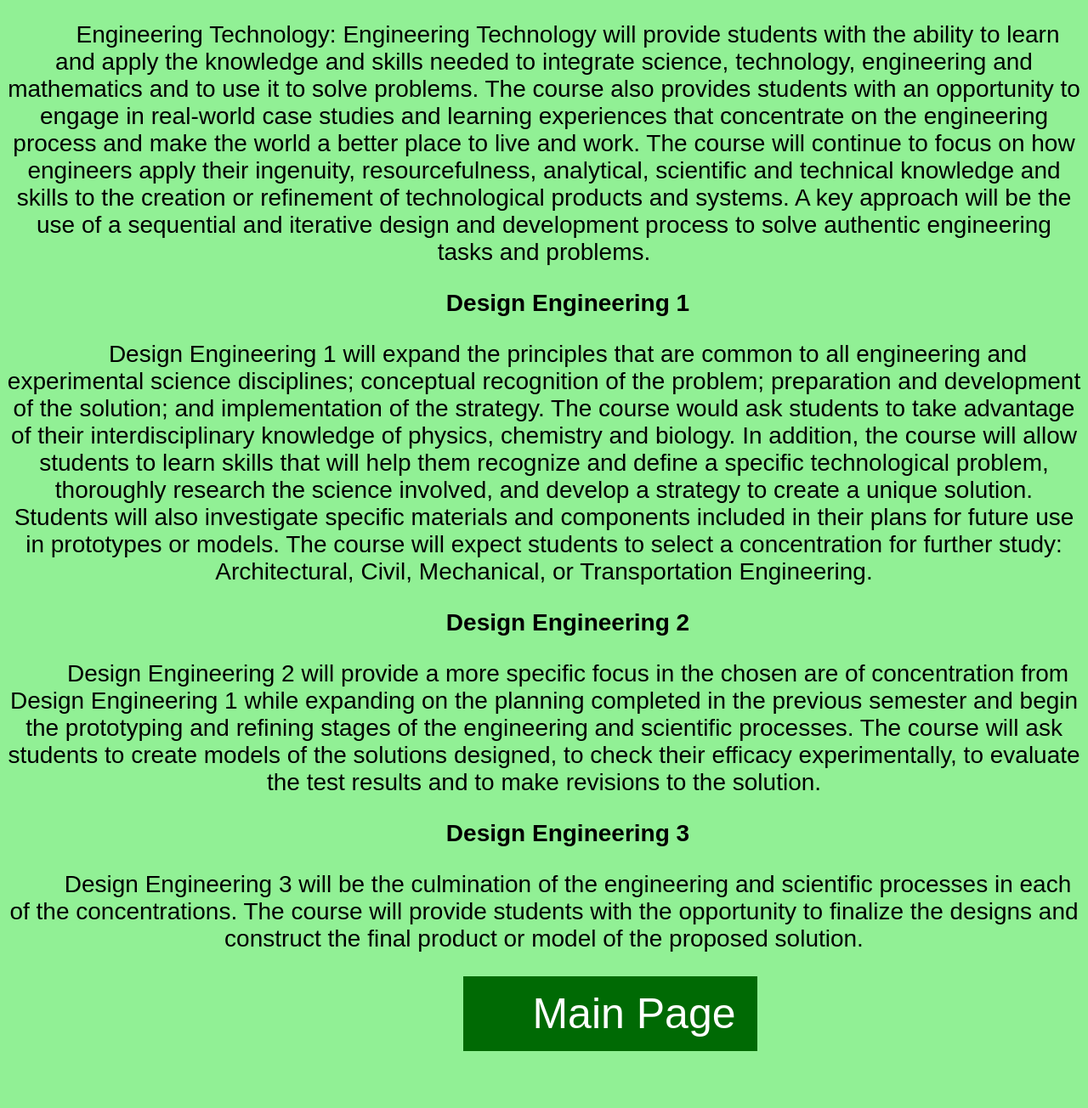
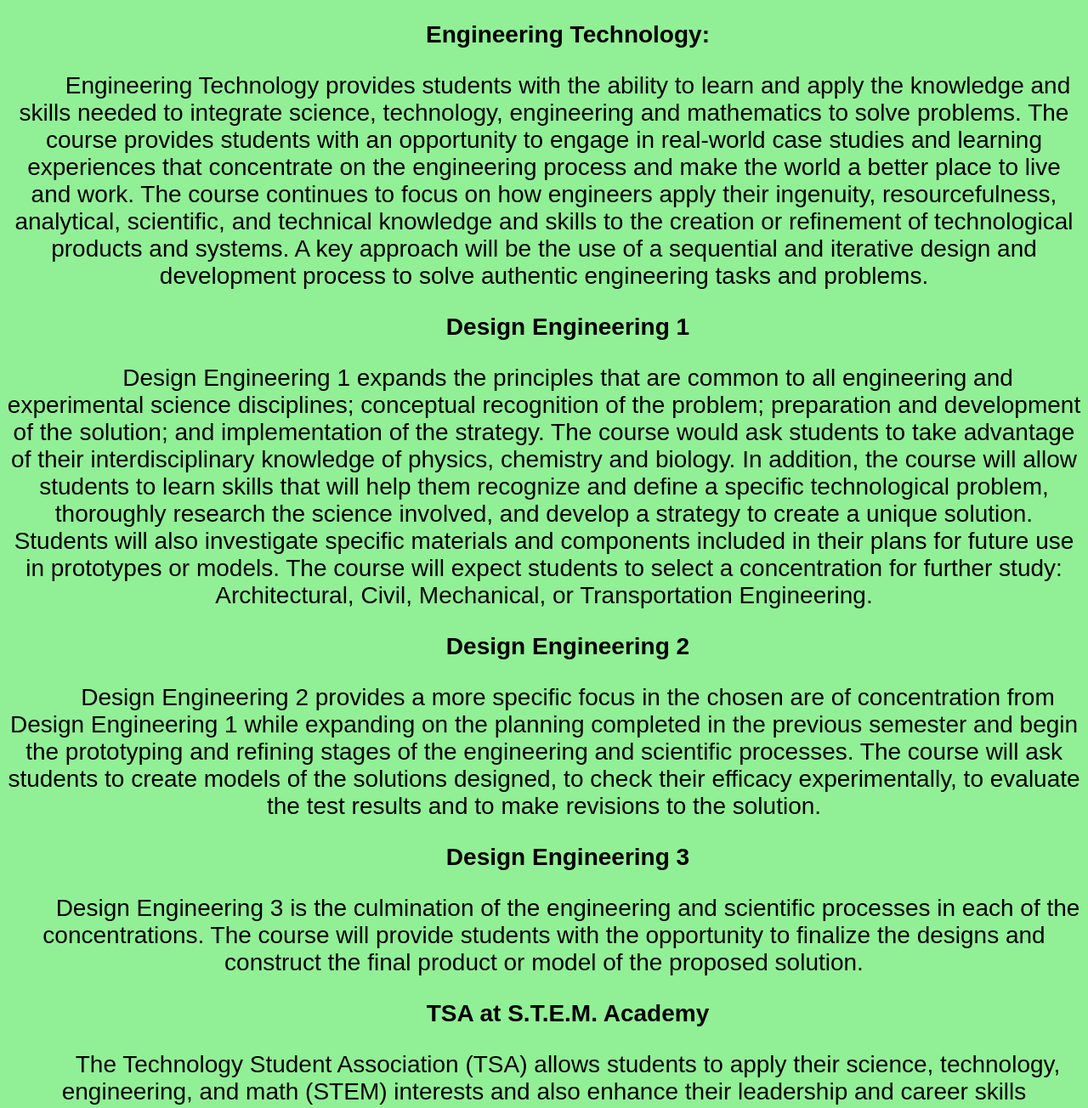
Before and after one commit to aerinrebecca/aerinrebecca.github.io, a plain HTML site: page 5 - HTML Colors Minor Assignment.htm in a window 1280 px wide. Shown: the part 527-1831 px from the top of the page at 85% size. Before the commit the page ends 1800 px from the top, so only its background shows below. Drawn offline with Linux system fonts and the light colour scheme.

Commit message:
Update 5 - HTML Colors Minor Assignment.htm

```diff
--- a/5 - HTML Colors Minor Assignment.htm
+++ b/5 - HTML Colors Minor Assignment.htm
@@ -82,23 +82,25 @@ img {
 <p>STEM Academy puts importance on its engineering program as it is a STEM based school. Every student is exposed to engineering because it is a required elective in freshman year. The topics covered in the intro to engineering class are the design process, electronic technology, structural/material technology, different types of work drawings, the basics of CAD, and how to use machines. In sophmore year, engineering is a chosen elective. The topics covered in the second year of engineering, formally called Engineering Technology,  are being able to design a product without much guidance, developing upon CAD skills from freshman year, mechanical engineering, learning more advancements concepts in electrical engineering, robotics, architecture, and the basics of Revit. Additionally, in sophomore engineering, there is less guidance than in freshman year.
 </p>
 
-<p>Engineering Technology: Engineering Technology will provide students with the ability to learn and apply the knowledge and skills needed to integrate science, technology, engineering and mathematics and to use it to solve problems. The course also provides students with an opportunity to engage in real-world case studies and learning experiences that concentrate on the engineering process and make the world a better place to live and work. The course will continue to focus on how engineers apply their ingenuity, resourcefulness, analytical, scientific and technical knowledge and skills to the creation or refinement of technological products and systems. A key approach will be the use of a sequential and iterative design and development process to solve authentic engineering tasks and problems.
+<h2>Engineering Technology: </h2>
+<p>Engineering Technology provides students with the ability to learn and apply the knowledge and skills needed to integrate science, technology, engineering and mathematics to solve problems. The course provides students with an opportunity to engage in real-world case studies and learning experiences that concentrate on the engineering process and make the world a better place to live and work. The course continues to focus on how engineers apply their ingenuity, resourcefulness, analytical, scientific, and technical knowledge and skills to the creation or refinement of technological products and systems. A key approach will be the use of a sequential and iterative design and development process to solve authentic engineering tasks and problems.
 </p>
 
 <h2>Design Engineering 1</h2>
 
-<p>Design Engineering 1 will expand the principles that are common to all engineering and experimental science disciplines; conceptual recognition of the problem; preparation and development of the solution; and implementation of the strategy. The course would ask students to take advantage of their interdisciplinary knowledge of physics, chemistry and biology. In addition, the course will allow students to learn skills that will help them recognize and define a specific technological problem, thoroughly research the science involved, and develop a strategy to create a unique solution. Students will also investigate specific materials and components included in their plans for future use in prototypes or models. The course will expect students to select a concentration for further study: Architectural, Civil, Mechanical, or Transportation Engineering.
+<p>Design Engineering 1 expands the principles that are common to all engineering and experimental science disciplines; conceptual recognition of the problem; preparation and development of the solution; and implementation of the strategy. The course would ask students to take advantage of their interdisciplinary knowledge of physics, chemistry and biology. In addition, the course will allow students to learn skills that will help them recognize and define a specific technological problem, thoroughly research the science involved, and develop a strategy to create a unique solution. Students will also investigate specific materials and components included in their plans for future use in prototypes or models. The course will expect students to select a concentration for further study: Architectural, Civil, Mechanical, or Transportation Engineering.
 </p>
 
 <h2>Design Engineering 2</h2>
-<p>Design Engineering 2 will provide a more specific focus in the chosen are of concentration from Design Engineering 1 while expanding on the planning completed in the previous semester and begin the prototyping and refining stages of the engineering and scientific processes. The course will ask students to create models of the solutions designed, to check their efficacy experimentally, to evaluate the test results and to make revisions to the solution.
+<p>Design Engineering 2 provides a more specific focus in the chosen are of concentration from Design Engineering 1 while expanding on the planning completed in the previous semester and begin the prototyping and refining stages of the engineering and scientific processes. The course will ask students to create models of the solutions designed, to check their efficacy experimentally, to evaluate the test results and to make revisions to the solution.
 </p>
 
 <h2>Design Engineering 3</h2>
-<p>Design Engineering 3 will be the culmination of the engineering and scientific processes in each of the concentrations. The course will provide students with the opportunity to finalize the designs and construct the final product or model of the proposed solution.
+<p>Design Engineering 3 is the culmination of the engineering and scientific processes in each of the concentrations. The course will provide students with the opportunity to finalize the designs and construct the final product or model of the proposed solution.
 </p>
 
-
+ <h2>TSA at S.T.E.M. Academy</h2>
+<p>The Technology Student Association (TSA) allows students to apply their science, technology, engineering, and math (STEM) interests and also enhance their leadership and career skills</p>
 
 <table>
 <tr>
```
